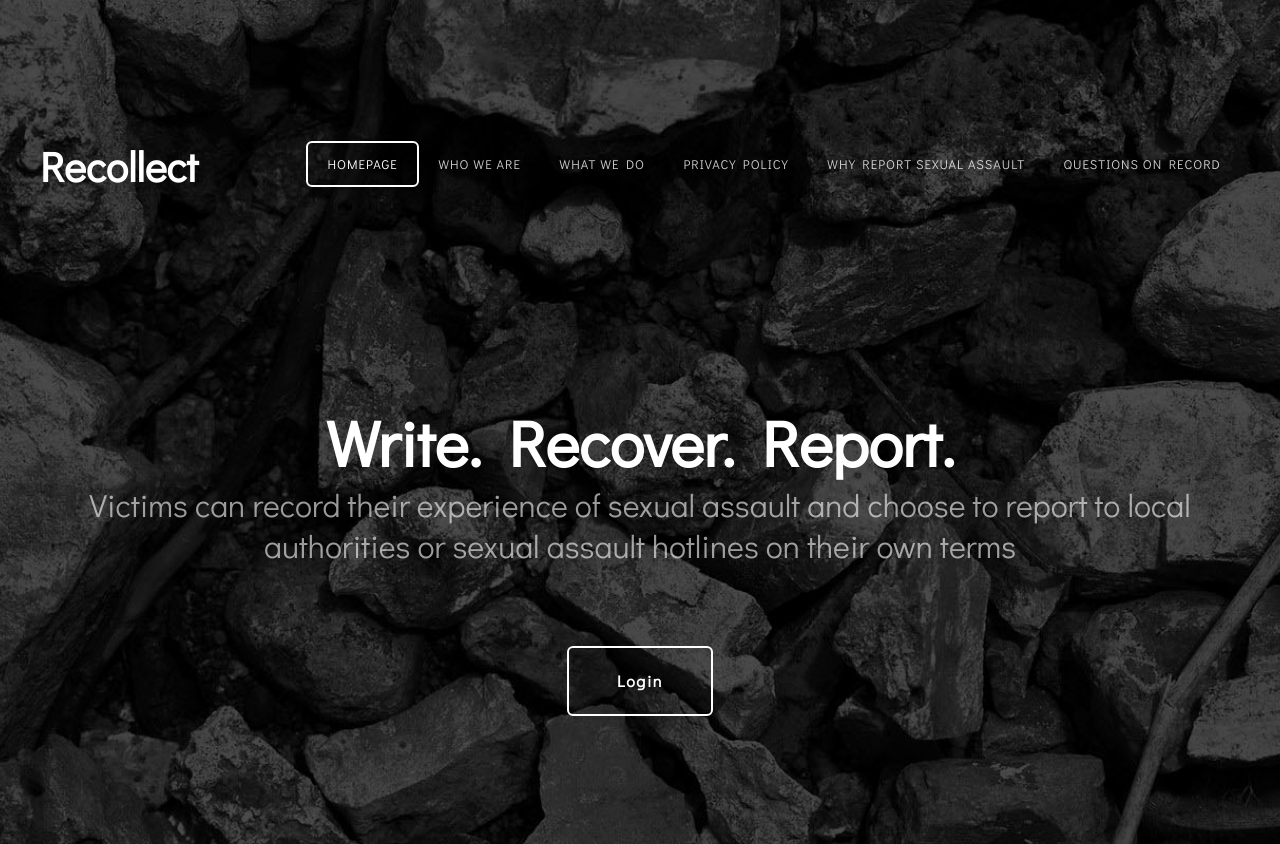
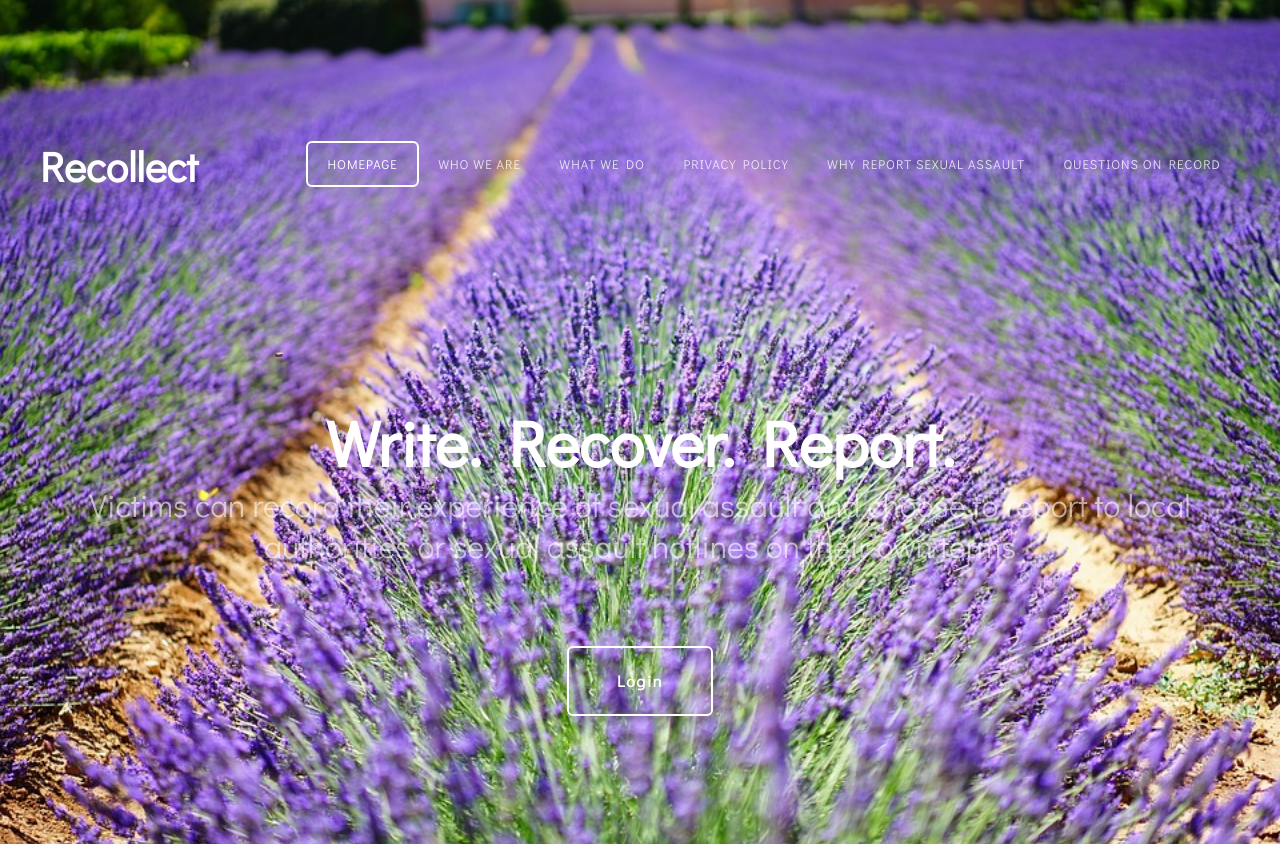
Before and after one commit to JosephPrachar/Chimehack-Project, a website: page static/templated-stonework/index.html in a window 1280 px wide. Shown: the top 844 px of the page. Drawn offline with Linux system fonts and the light colour scheme.

Commit message:
added lavender pic

```diff
--- a/static/templated-stonework/default.css
+++ b/static/templated-stonework/default.css
@@ -289,7 +289,7 @@
 	{
 		position: relative;
 		padding: 5em 0em 7em 0em;
-		background: #111111 url(images/header-bg.jpg) no-repeat center;
+		background: #111111 url(images/lavender-flowers-1595487_960_720.jpg) no-repeat center;
 		background-size: cover;
 	}
 
```
Also changed, not shown: static/templated-stonework/images/lavender-flowers-1595487_960_720.jpg (added).
